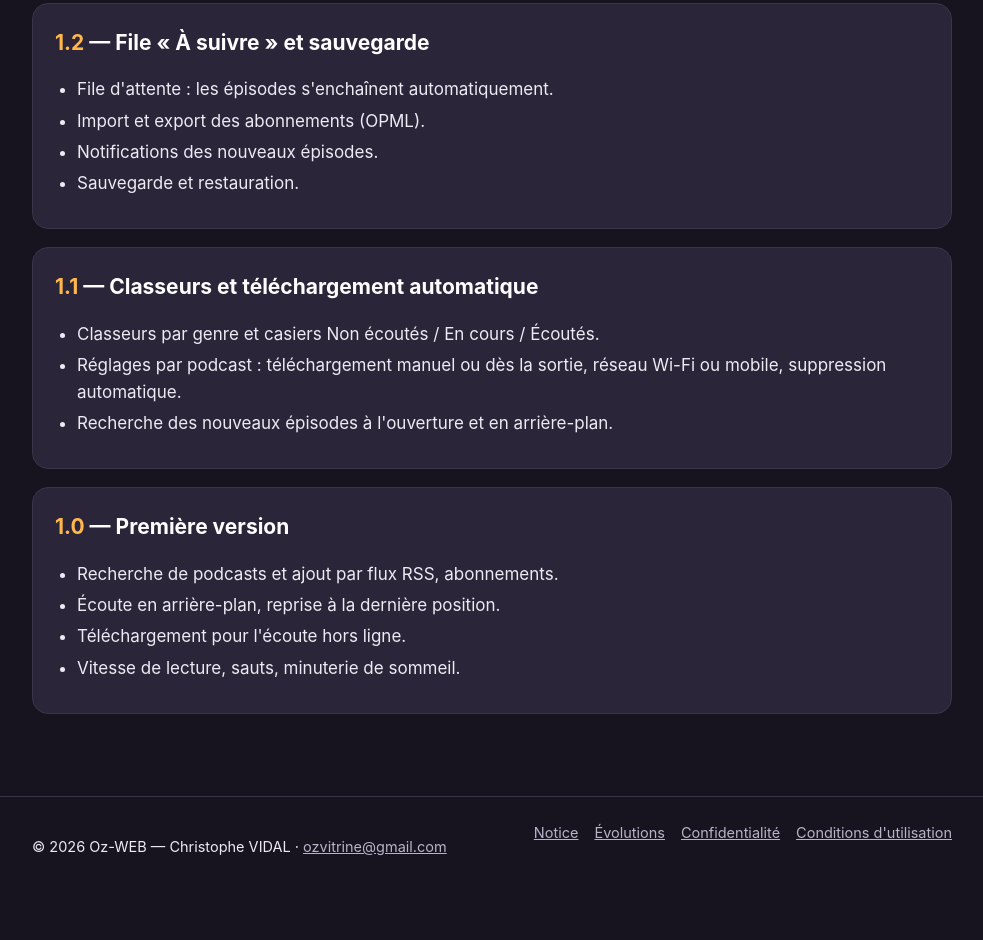
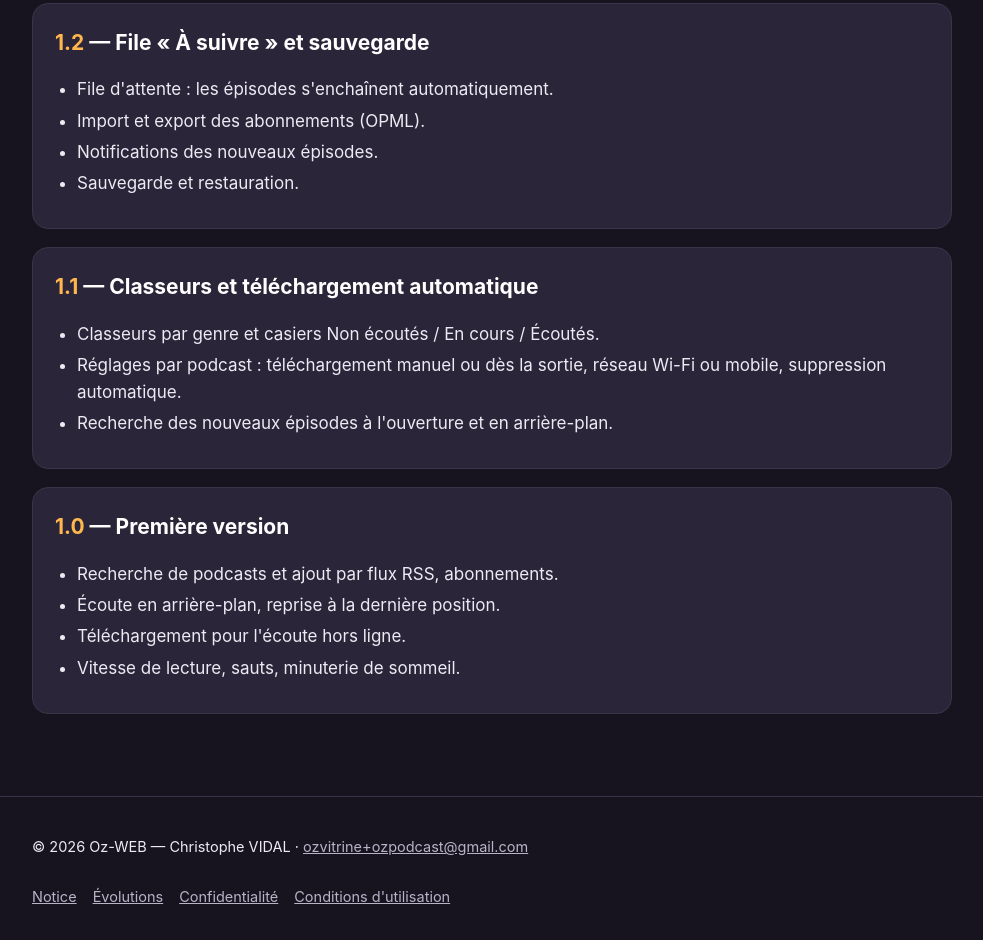
Before and after one commit to ozvitrine/oz_podcast, a plain HTML site: page evolutions.html in a window 1280 px wide. Shown: the part 1137-2077 px from the top of the page, without its empty margins (148-1131 px from the left). Before the commit the page ends 2042 px from the top, so only its background shows below. Drawn offline with Linux system fonts and the light colour scheme; files whose address does not match are found by name.

Commit message:
Update footer email address in evolutions.html

```diff
--- a/evolutions.html
+++ b/evolutions.html
@@ -97,7 +97,7 @@
   </main>
   <footer class="site">
     <div class="conteneur">
-      <p>© 2026 Oz-WEB — Christophe VIDAL · <a href="mailto:ozvitrine@gmail.com">ozvitrine@gmail.com</a></p>
+      <p>© 2026 Oz-WEB — Christophe VIDAL · <a href="mailto:ozvitrine+ozpodcast@gmail.com">ozvitrine+ozpodcast@gmail.com</a></p>
       <nav aria-label="Pages d'information"><a href="notice.html">Notice</a> <a href="evolutions.html">Évolutions</a> <a href="confidentialite.html">Confidentialité</a> <a href="conditions.html">Conditions d'utilisation</a></nav>
     </div>
   </footer>
```
